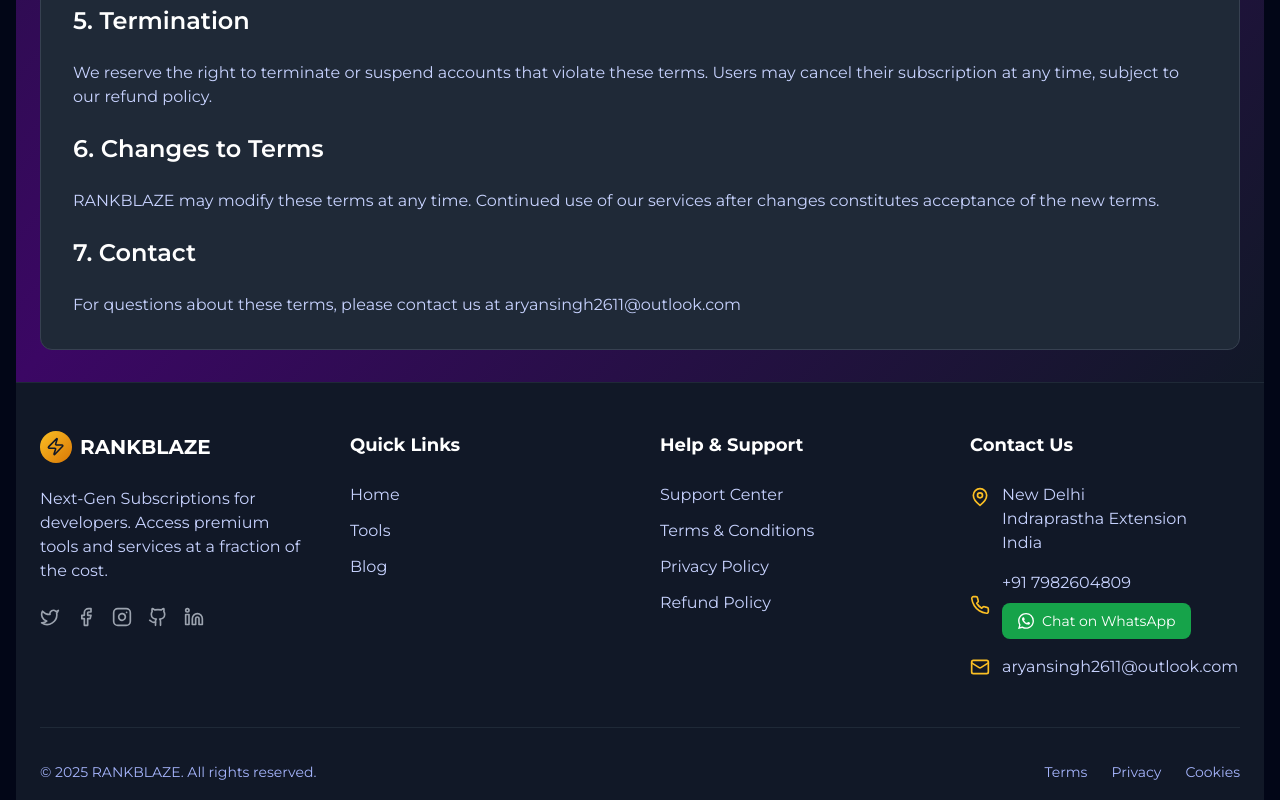
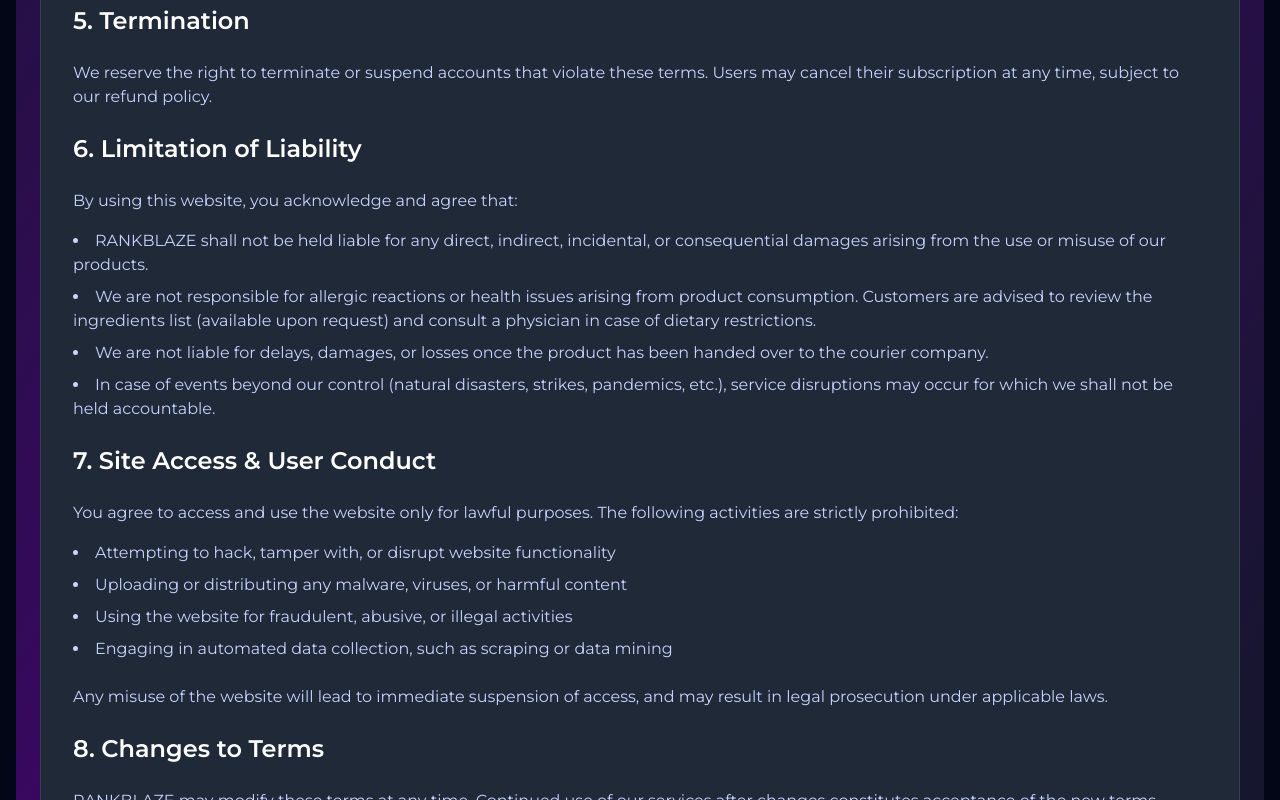
Before and after one commit to Kak4shi73/rankblaze99, a React (Vite) app: page /terms in a window 1280 px wide. Shown: the part 1000-1800 px from the top of the page. Built offline with nearby package versions, Linux system fonts and the light colour scheme; no server answers; a web font is replaced by a local one.

Commit message:
Add Limitation of Liability and Site Access & User Conduct sections to Terms and Conditions

```diff
--- a/src/pages/Terms.tsx
+++ b/src/pages/Terms.tsx
@@ -55,12 +55,37 @@ const Terms = () => {
               We reserve the right to terminate or suspend accounts that violate these terms. Users may cancel their subscription at any time, subject to our refund policy.
             </p>
 
-            <h2 className="text-2xl font-semibold text-white mb-6">6. Changes to Terms</h2>
+            <h2 className="text-2xl font-semibold text-white mb-6">6. Limitation of Liability</h2>
+            <p className="text-indigo-200 mb-4">
+              By using this website, you acknowledge and agree that:
+            </p>
+            <ul className="list-disc list-inside text-indigo-200 mb-6 space-y-2">
+              <li>RANKBLAZE shall not be held liable for any direct, indirect, incidental, or consequential damages arising from the use or misuse of our products.</li>
+              <li>We are not responsible for allergic reactions or health issues arising from product consumption. Customers are advised to review the ingredients list (available upon request) and consult a physician in case of dietary restrictions.</li>
+              <li>We are not liable for delays, damages, or losses once the product has been handed over to the courier company.</li>
+              <li>In case of events beyond our control (natural disasters, strikes, pandemics, etc.), service disruptions may occur for which we shall not be held accountable.</li>
+            </ul>
+
+            <h2 className="text-2xl font-semibold text-white mb-6">7. Site Access & User Conduct</h2>
+            <p className="text-indigo-200 mb-4">
+              You agree to access and use the website only for lawful purposes. The following activities are strictly prohibited:
+            </p>
+            <ul className="list-disc list-inside text-indigo-200 mb-6 space-y-2">
+              <li>Attempting to hack, tamper with, or disrupt website functionality</li>
+              <li>Uploading or distributing any malware, viruses, or harmful content</li>
+              <li>Using the website for fraudulent, abusive, or illegal activities</li>
+              <li>Engaging in automated data collection, such as scraping or data mining</li>
+            </ul>
+            <p className="text-indigo-200 mb-6">
+              Any misuse of the website will lead to immediate suspension of access, and may result in legal prosecution under applicable laws.
+            </p>
+
+            <h2 className="text-2xl font-semibold text-white mb-6">8. Changes to Terms</h2>
             <p className="text-indigo-200 mb-6">
               RANKBLAZE may modify these terms at any time. Continued use of our services after changes constitutes acceptance of the new terms.
             </p>
 
-            <h2 className="text-2xl font-semibold text-white mb-6">7. Contact</h2>
+            <h2 className="text-2xl font-semibold text-white mb-6">9. Contact</h2>
             <p className="text-indigo-200">
               For questions about these terms, please contact us at aryansingh2611@outlook.com
             </p>
```
